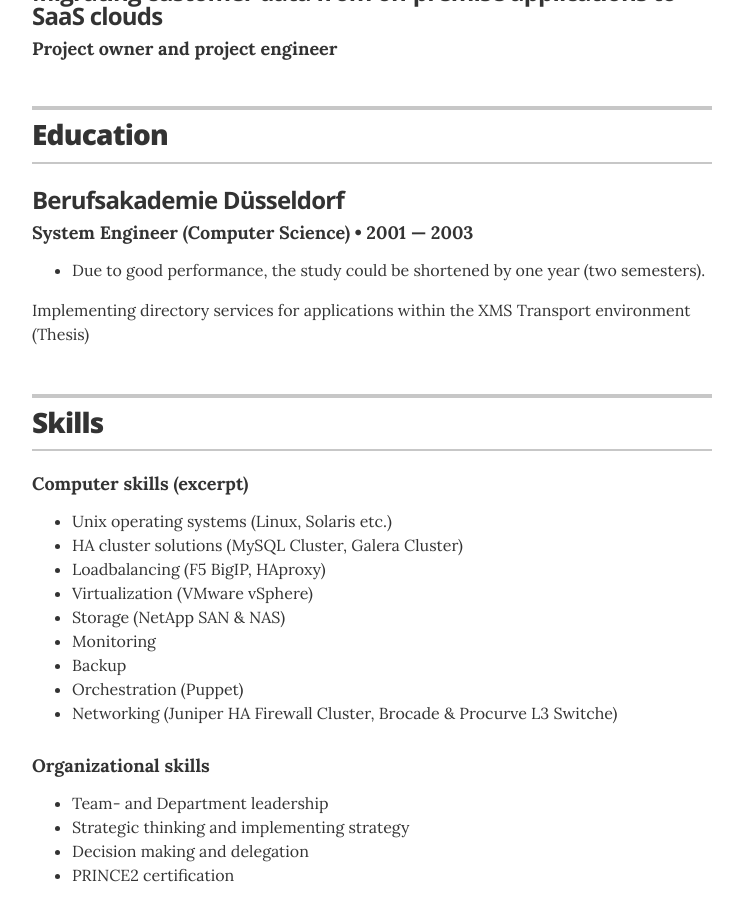
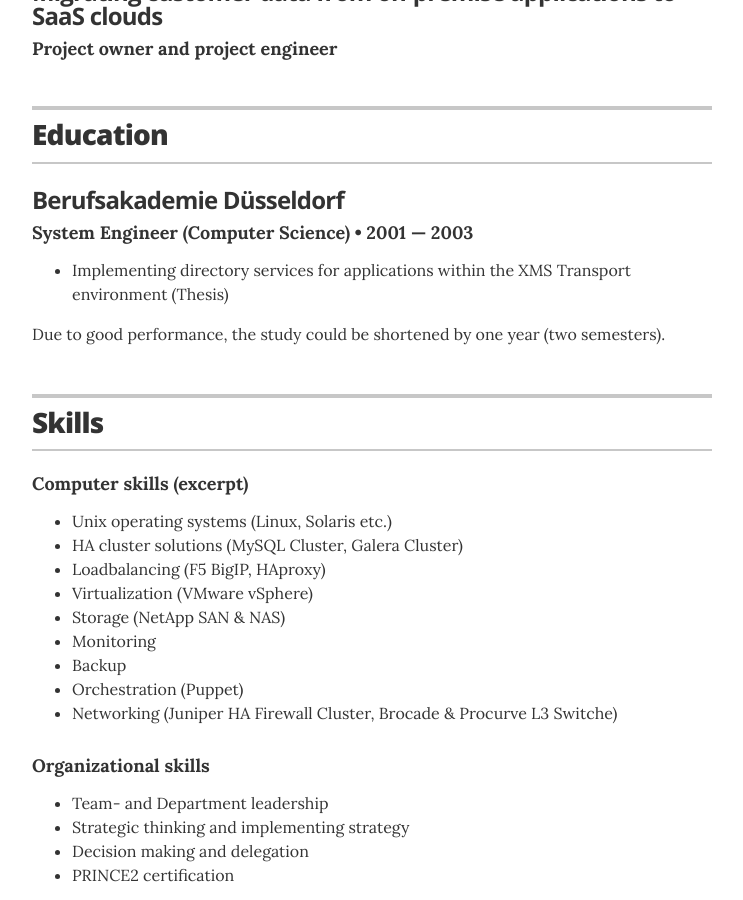
Before and after one commit to lostops/lostops.github.io, a Jekyll site: the page built from index.html, in a window 1280 px wide and 900 px high, scrolled down 3299 px. Shown: the whole window, without its empty margins (268-1011 px from the left). Built offline with Jekyll 4.4.1, drawn with Linux system fonts in a browser that asks for light colours.

```diff
--- a/_data/education.yml
+++ b/_data/education.yml
@@ -3,5 +3,5 @@
   uni: Berufsakademie Düsseldorf
   year: 2001 &mdash; 2003
   awards:
-    - award: Due to good performance, the study could be shortened by one year (two semesters).
-  summary: Implementing directory services for applications within the XMS Transport environment (Thesis)
+    - award: Implementing directory services for applications within the XMS Transport environment (Thesis)
+  summary: Due to good performance, the study could be shortened by one year (two semesters).
```
